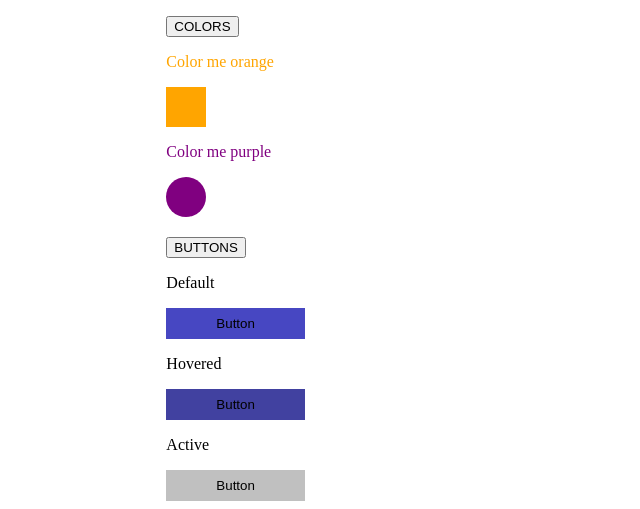
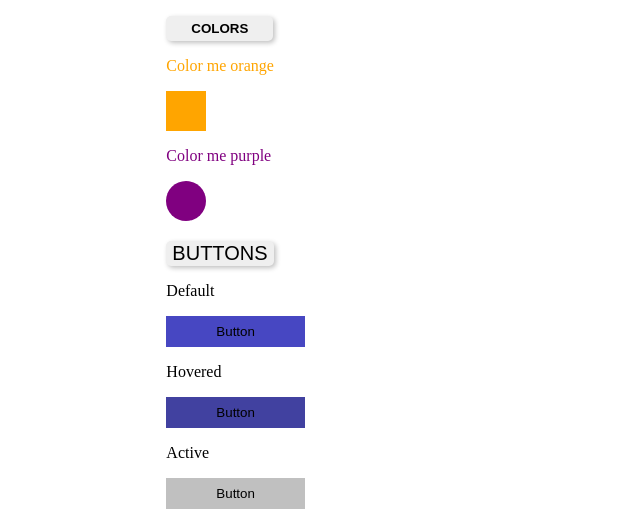
Before and after one commit to himanshuraimau/frontend-practice, a plain HTML site: page Day-1/index.html in a window 1280 px wide. Shown: the part 422-931 px from the top of the page, without its empty margins (318-958 px from the left). Drawn offline with Linux system fonts and the light colour scheme.

Commit message:
day 1 final

```diff
--- a/Day-1/index.html
+++ b/Day-1/index.html
@@ -28,7 +28,7 @@
     </div>
 
     <div class="colors1">
-           <button>COLORS</button>
+           <button class="mainc">COLORS</button>
            <p class="p1c">Color me orange</p>
           <button class="box"></button>
             <p class="p2c">Color me purple</p>
@@ -36,7 +36,7 @@
     </div>
 
     <div class="button1">
-    <button>BUTTONS</button>
+    <button class="mainb">BUTTONS</button>
     <p>Default</p>
     <button class="default">Button</button>
     <p>Hovered</p>
--- a/Day-1/style.css
+++ b/Day-1/style.css
@@ -51,6 +51,13 @@ body,html{
 .p1c{
     color: orange;
 }
+.mainc{
+    padding: 5px 25px;
+    border-radius: 5px;
+    border: none;
+    box-shadow: 2px 2px 5px silver;
+    font-weight: bold;
+}
 .box{
     padding: 20px 20px;
     border: none;
@@ -69,6 +76,13 @@ body,html{
 .button1{
     padding-top: 20px;
 }
+.mainb{
+    font-size: 20px;
+    border-radius: 5px;
+    box-shadow: 2px 2px 5px silver;
+    border:none;
+}
+
 
 .default{
     background-color: rgb(71, 71, 194);
```
